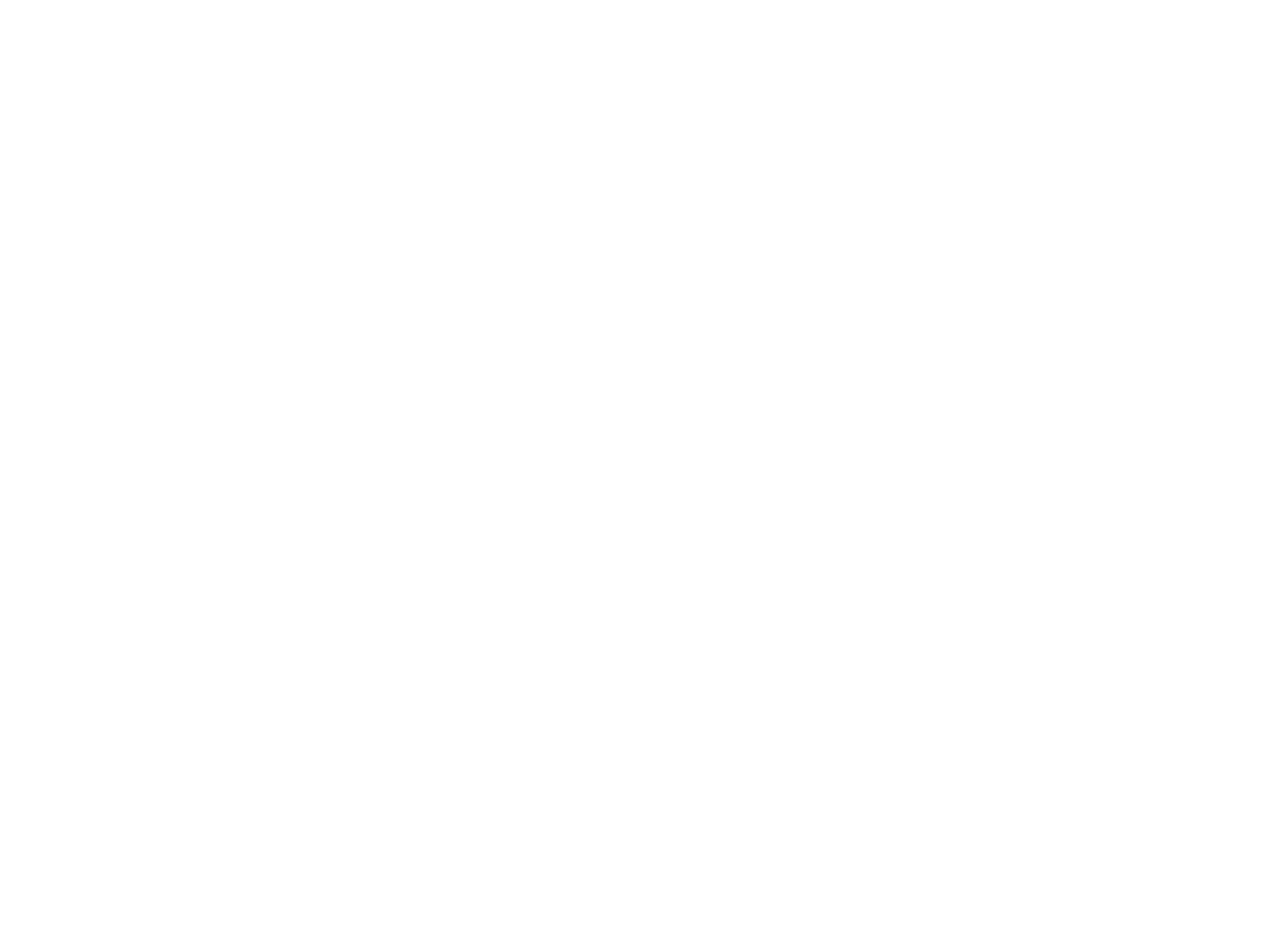
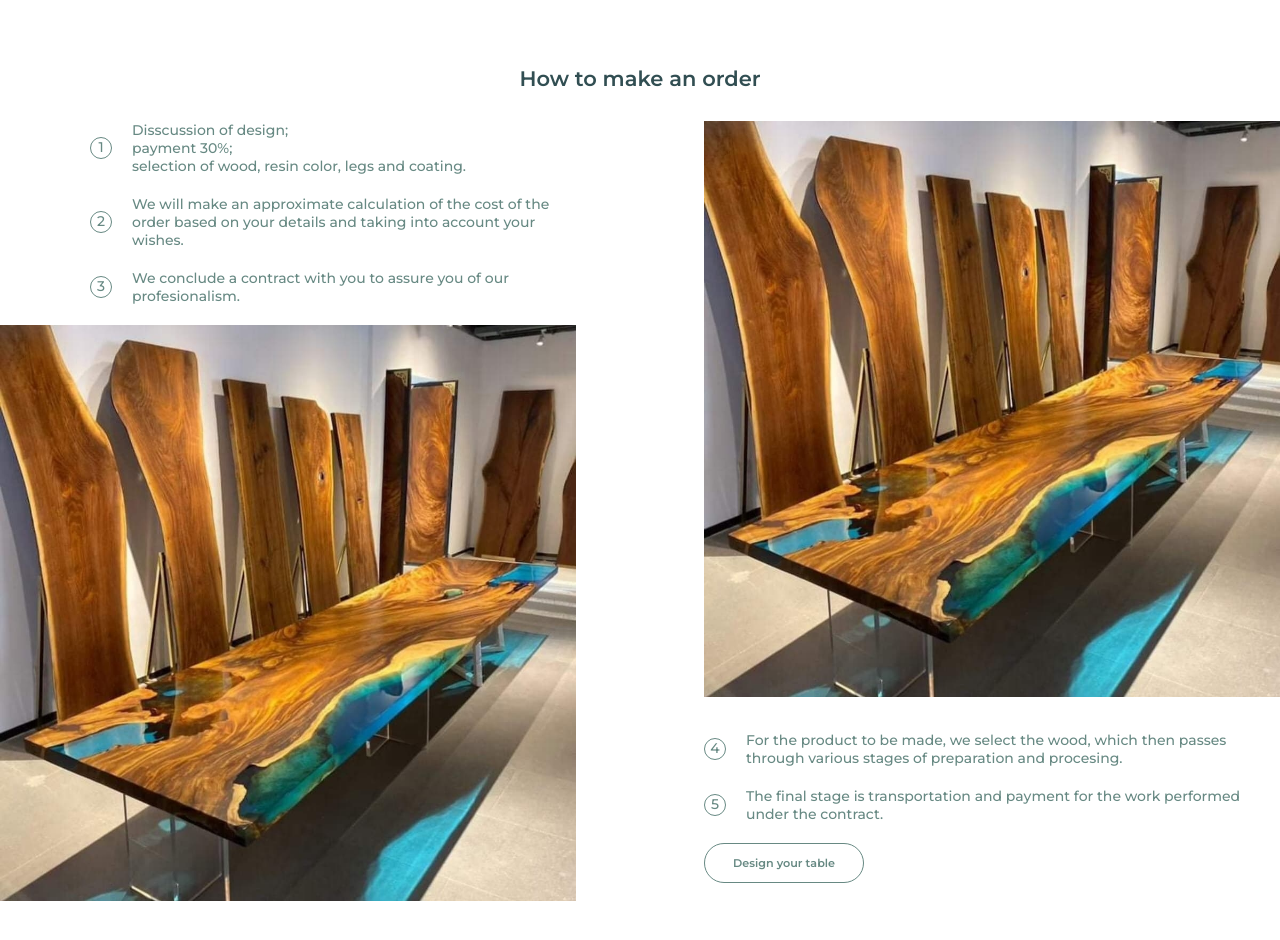
Before and after one commit to Aliques/EpoxyWood, a React (Create React App) app: page / in a window 1280 px wide. Shown: the part 2720-3660 px from the top of the page. Before the commit the page ends 2786 px from the top, so only its background shows below. Built offline with nearby package versions, Linux system fonts and the light colour scheme.

Commit message:
how to make section

```diff
--- a/src/Components/Controls/Navigation.module.css
+++ b/src/Components/Controls/Navigation.module.css
@@ -4,6 +4,7 @@
     align-items: center;
     height: 65px;
     margin: 0 63px;
+
 }
 .cover{
     display: none;
@@ -33,6 +34,7 @@
     background: #fff;
     opacity: 0;
     transition: opacity 0.3s ease-in-out;
+    box-shadow: 0 0 3px 0px grey;
 }
 .navbar-links {
     width:auto;
--- a/src/Components/Home/AboutUs.module.css
+++ b/src/Components/Home/AboutUs.module.css
@@ -22,7 +22,7 @@
 .description{
     padding: 30px;
     bottom: 25%;
-    left: 58%;
+    left: 56%;
     position: absolute;
     color: var(--green-grey);
     background-color: var(--dark-green);
--- /dev/null
+++ b/src/Components/Home/Making.module.css
@@ -0,0 +1,45 @@
+.title{
+    text-align: center;
+    font-size: 1.5em;
+    color: var(--dark-green);
+    font-weight: 600;
+}
+
+.makeing_container{
+    display: flex;
+    justify-content: space-between;
+    margin-top: 30px;
+}
+
+.description_container{
+    display: inline-block;
+    width: 45%;
+}
+
+.description_container img{
+    width: 100%;
+    object-fit: cover;
+}
+.description_container .description_text:nth-child(1){
+    padding-left: 90px;
+}
+.description_container .description_text:nth-child(2){
+    margin-top: 30px;
+}
+.decription_point{
+    display: flex;
+    align-items: center;
+    margin-bottom: 20px;
+}
+
+.number{
+    margin-right: 20px;
+    border-radius: 50%;
+    min-width: 20px;
+    min-height: 20px;
+    width: 20px;
+    line-height: 1.3em;
+    text-align: center;
+    height: 20px;
+    border: 1.5px solid var(--natural-green);
+}
--- /dev/null
+++ b/src/Components/Home/Making.tsx
@@ -0,0 +1,66 @@
+import s from "./Making.module.css";
+import cl from "classnames";
+import RoundedButton from "../Controls/RoundedButton";
+import firstImg from "../../Temp/MakingDescriptionImg_1.jpg";
+export const Making = () => {
+  return (
+    <div>
+      <div className={s.title}>How to make an order</div>
+      <div className={s.makeing_container}>
+        <div className={s.description_container}>
+          <div className={s.description_text}>
+            <div className={s.decription_point}>
+              <span className={s.number}>1</span>
+              <div>
+                Disscussion of design;
+                <br />
+                payment 30%;
+                <br />
+                selection of wood, resin color, legs and coating.
+              </div>
+            </div>
+            <div className={s.decription_point}>
+              <div className={s.number}>2</div>
+              <div>
+                We will make an approximate calculation of the cost of the order
+                based on your details and taking into account your wishes.
+              </div>
+            </div>
+            <div className={s.decription_point}>
+              <div className={s.number}>3</div>
+              <div>
+                We conclude a contract with you to assure you of our
+                profesionalism.
+              </div>
+            </div>
+          </div>
+          <img src={firstImg} alt="#" />
+        </div>
+        <div className={s.description_container}>
+          <img src={firstImg} alt="#" />
+          <div className={s.description_text}>
+            <div className={s.decription_point}>
+              <div className={s.number}>4</div>
+              <div>
+                For the product to be made, we select the wood, which then
+                passes through various stages of preparation and procesing.
+              </div>
+            </div>
+            <div className={s.decription_point}>
+              <div className={s.number}>5</div>
+              <div>
+                The final stage is transportation and payment for the work
+                performed under the contract.
+              </div>
+            </div>
+            <div className={s.decription_point}>
+              <RoundedButton width={160} height={40}>
+                Design your table
+              </RoundedButton>
+            </div>
+          </div>
+        </div>
+      </div>
+    </div>
+  );
+};
--- a/src/Pages/Home.tsx
+++ b/src/Pages/Home.tsx
@@ -1,16 +1,18 @@
 import { AboutUs } from "../Components/Home/AboutUs";
 import { HomeFirstSection } from "../Components/Home/HomeFirstSection";
+import { Making } from "../Components/Home/Making";
 import { NewProducts } from "../Components/Home/NewProducts";
 import { ProductTypesSection } from "../Components/Home/ProductTypesSection";
 import s from "./Home.module.css";
 
 export const Home = () => {
   return (
-    <div>
+    <div style={{ paddingBottom: 50 }}>
       <HomeFirstSection />
       <ProductTypesSection />
       <NewProducts />
-      <AboutUs></AboutUs>
+      <AboutUs />
+      <Making />
     </div>
   );
 };
```
Also changed, not shown: public/Images/092d0ebb450b359843fa714f15b43c17.jpg (added), src/Temp/MakingDescriptionImg_1.jpg (added).
